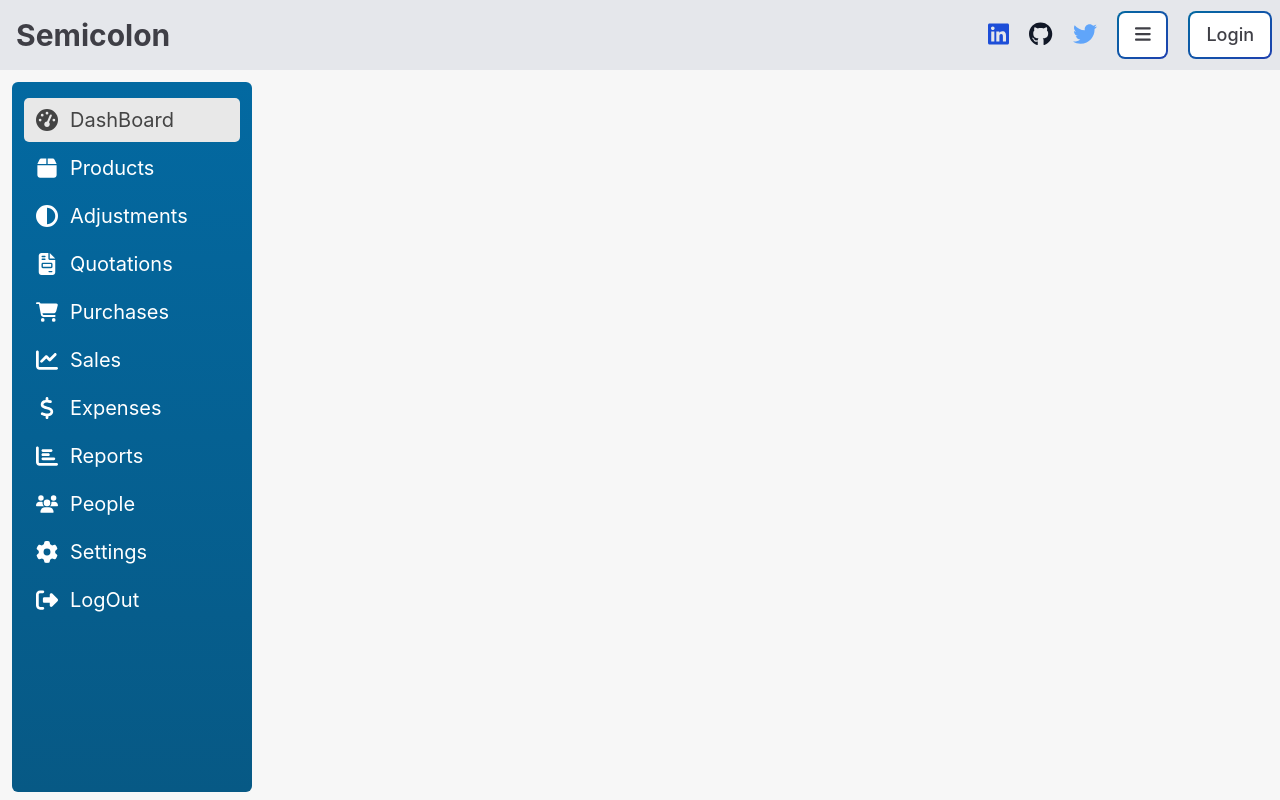
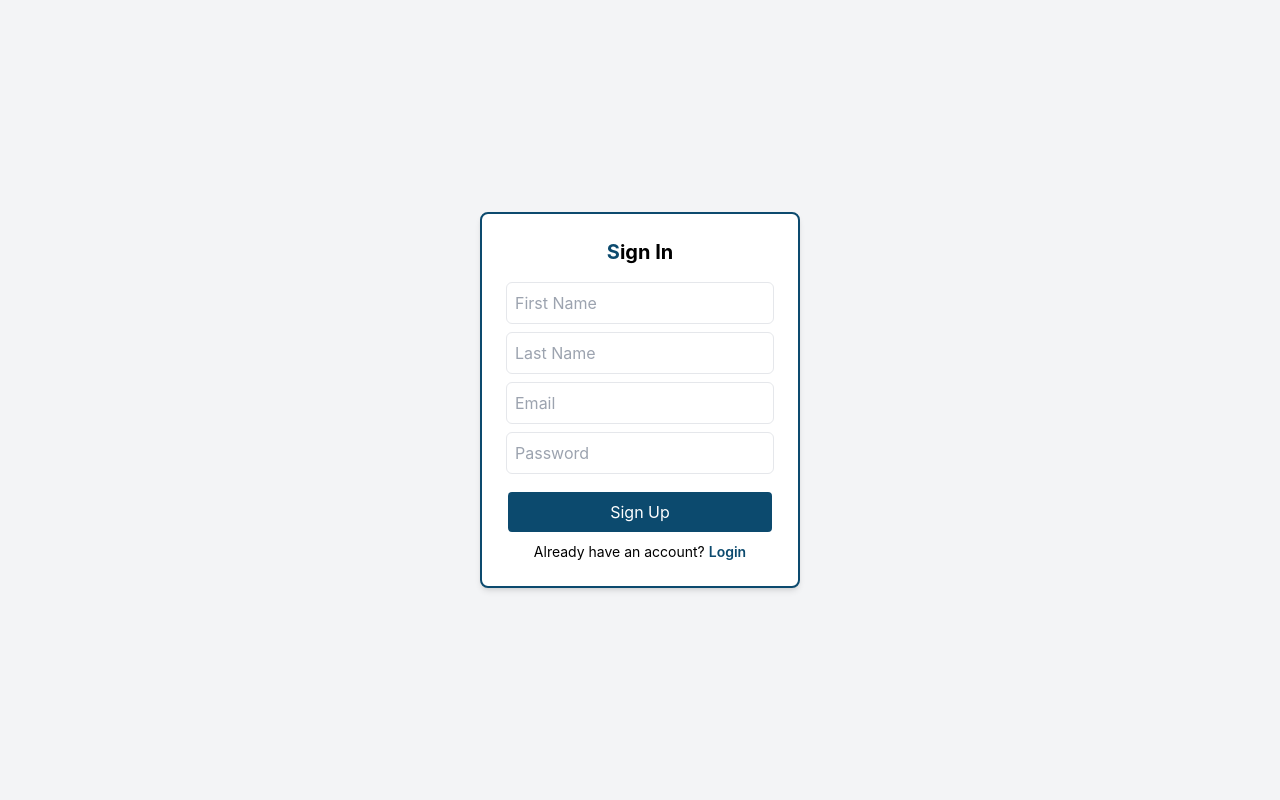
Before and after one commit to KaraniAbdellah/stock_manager_react, a React (Create React App) app in the folder frontend/: page /sign_in in a window 1280 px wide. Before the commit this address had no page. Built offline with nearby package versions, Linux system fonts and the light colour scheme.

Commit message:
add componenet for login and sign in

```diff
--- a/frontend/package.json
+++ b/frontend/package.json
@@ -12,6 +12,7 @@
     "@testing-library/react": "^16.2.0",
     "@testing-library/user-event": "^13.5.0",
     "axios": "^1.7.9",
+    "lucide-react": "^0.475.0",
     "react": "^19.0.0",
     "react-dom": "^19.0.0",
     "react-icons": "^5.5.0",
--- a/frontend/src/App.js
+++ b/frontend/src/App.js
@@ -4,14 +4,25 @@ import Header from './Components/Header';
 import Main from './Components/Main';
 import "./index.css";
 import NavBar from './Components/NavBar';
+import {Routes, Route} from "react-router-dom";
+import Login from './Components/Login';
+import SignIn from './Components/Sign_In';
 
 
 function App() {
   return (
     <div className="App">
-        <Header></Header>
-        <NavBar />
-        <Main></Main>
+        <Routes>
+          <Route path="/" element={
+            <>
+              <Header></Header>
+              <NavBar />
+              <Main></Main>
+            </>
+          }></Route>
+          <Route path='/login' element={<Login></Login>}></Route>
+          <Route path='/sign_in' element={<SignIn></SignIn>}></Route>
+        </Routes>
     </div>
   );
 }
--- a/frontend/src/Components/AddProduct.jsx
+++ b/frontend/src/Components/AddProduct.jsx
@@ -106,6 +106,10 @@ const AddProduct = ({productEdited, editedProductId, Edit_Add_Action, SetEdit_Ad
             const message_ele = document.querySelector(".message");
             message_ele.classList.add("block");
             message_ele.classList.remove("hidden");
+            setTimeout(() => {
+                message_ele.classList.remove("block");
+                message_ele.classList.add("hidden");
+            }, 1000);
         } else {
             console.log("Some Inputs Was Empty");
         }
--- a/frontend/src/Components/Header.jsx
+++ b/frontend/src/Components/Header.jsx
@@ -3,10 +3,10 @@ import { use, useState } from 'react';
 import { FontAwesomeIcon } from '@fortawesome/react-fontawesome';
 import { faLinkedin, faTwitter, faGithub } from '@fortawesome/free-brands-svg-icons';
 import { faBars, faBackward } from '@fortawesome/free-solid-svg-icons';
-
+import {Link} from "react-router-dom";
 
 export default function Header() {
-    const [user_state, setUserSatate] = useState("Login");
+    const [user_state, setUserSatate] = useState("Sign in");
     const [show, setShow] = useState(false);
 
     const handleShowHidden = () => {
@@ -38,11 +38,13 @@ export default function Header() {
                         {show ? <FontAwesomeIcon className='text-lg' icon={faBackward} /> : <FontAwesomeIcon className='text-lg' icon={faBars} />}
                     </span>
                 </button>
-                <button className="relative inline-flex items-center justify-center p-0.5 overflow-hidden text-sm font-medium text-gray-900 rounded-lg group bg-gradient-to-br from-sky-700 to-blue-800 group-hover:from-sky-600 group-hover:to-blue-500 hover:text-white  focus:ring-blue-300 ">
-                    <span className="relative text-lg text-zinc-700 px-4 py-2 hover:text-white transition-all ease-in duration-75 bg-white rounded-md group-hover:bg-transparent">
-                    {user_state}
-                    </span>
-                </button>
+                <Link to="/sign_in">
+                    <button className="relative inline-flex items-center justify-center p-0.5 overflow-hidden text-sm font-medium text-gray-900 rounded-lg group bg-gradient-to-br from-sky-700 to-blue-800 group-hover:from-sky-600 group-hover:to-blue-500 hover:text-white  focus:ring-blue-300 ">
+                        <span className="relative text-lg text-zinc-700 px-4 py-2 hover:text-white transition-all ease-in duration-75 bg-white rounded-md group-hover:bg-transparent">
+                        {user_state}
+                        </span>
+                    </button>
+                </Link>
             </main>
         </header>
     );
--- a/frontend/src/Components/Login.jsx
+++ b/frontend/src/Components/Login.jsx
@@ -1,10 +1,58 @@
-import React from 'react'
+import React, { useState } from 'react';
+import { Link } from "react-router-dom";
 
 export default function Login() {
+  const [inputs, setInputs] = useState({
+    firstName: "",
+    lastName: "",
+    email: "",
+    password: ""
+  });
+
+  const [validation, setValidation] = useState({
+    firstName: "",
+    lastName: "",
+    email: "",
+    password: ""
+  });
+
+  const handleChange = (e) => {
+    setInputs({ ...inputs, [e.target.name]: e.target.value });
+  };
+
+  const handleSubmit = (e) => {
+    let newValidation = {};
+    Object.keys(inputs).forEach(key => {
+      newValidation[key] = inputs[key].trim() === "" ? "InvalidInputs" : "validInputs";
+    });
+    setValidation(newValidation);
+  };
+
   return (
-    <div className='bg-gray-200 second_content ml-3 mt-3 mr-3 p-1 rounded-md w-[80%] h-full'>
-        <h2>Login</h2>
-        <p>Hello</p>
-   </div>
-  )
+    <div className="flex items-center justify-center min-h-screen bg-gray-100">
+      <div className="bg-white p-6 border-2 border-sky-900 border-solid rounded-lg shadow-md w-80">
+        <h2 className="text-xl font-bold text-center mb-4"><span className='text-sky-900'>L</span>ogin</h2>
+        <input
+          type="email"
+          name="email"
+          placeholder="Email"
+          className={`w-full p-2 mb-2 border rounded-md ${validation.email}`}
+          onChange={handleChange}
+        />
+        <input
+          type="password"
+          name="password"
+          placeholder="Password"
+          className={`w-full p-2 mb-4 border rounded-md ${validation.password}`}
+          onChange={handleChange}
+        />
+
+        <Link to="/">
+            <button className="w-full bg-sky-900 text-white border-2 border-white border-solid p-2 rounded-md" onClick={(e) => handleSubmit(e)}>
+            Login
+            </button>
+        </Link>
+      </div>
+    </div>
+  );
 }
--- a/frontend/src/Components/Main.jsx
+++ b/frontend/src/Components/Main.jsx
@@ -32,7 +32,7 @@ function Main() {
                 <Route path='/Reports' element={<Reports></Reports>}></Route>
                 <Route path='/People' element={<People></People>}></Route>
                 <Route path='/Setting' element={<Setting></Setting>}></Route>
-                <Route path='/Login' element={<Login></Login>}></Route>
+                <Route path='/login' element={<Login></Login>}></Route>
             </Routes>
         </div>
     );
--- /dev/null
+++ b/frontend/src/Components/Sign_In.jsx
@@ -0,0 +1,61 @@
+import React, { useState } from 'react';
+import { Link } from "react-router-dom";
+
+export default function SignIn() {
+
+    const handleSubmit = (e) => {
+        let firstName = document.querySelector(".firstName");
+        let lastName = document.querySelector(".lastName");
+        let email = document.querySelector(".email");
+        let password = document.querySelector(".password");
+        const inputs = [firstName, lastName, email, password];
+        inputs.forEach((input) => {
+            if (input.value === "") input.classList.add("InvalidInputs");
+            else input.classList.add("validInputs");
+        });
+    };
+
+    return (
+        <div className="flex items-center justify-center min-h-screen bg-gray-100">
+        <div className="bg-white p-6 border-2 border-sky-900 border-solid rounded-lg shadow-md w-80">
+            <h2 className="text-xl font-bold text-center mb-4"><span className='text-sky-900'>S</span>ign In</h2>
+            <input
+            type="text"
+            name="firstName"
+            placeholder="First Name"
+            className={`w-full firstName p-2 mb-2 border rounded-md`}
+            />
+            <input
+            type="text"
+            name="lastName"
+            placeholder="Last Name"
+            className={`w-full lastName p-2 mb-2 border rounded-md`}
+            />
+            <input
+            type="email"
+            name="email"
+            placeholder="Email"
+            className={`w-full email p-2 mb-2 border rounded-md`}
+            />
+            <input
+            type="password"
+            name="password"
+            placeholder="Password"
+            className={`w-full password p-2 mb-4 border rounded-md`}
+            />
+
+            <Link to="/login">
+                <button className="w-full bg-sky-900 text-white border-2 border-white border-solid p-2 rounded-md" onClick={(e) => handleSubmit(e)}>
+                    Sign Up
+                </button>
+            </Link>
+
+            <Link to="/login">
+            <p className="text-center mt-2 text-sm">
+                Already have an account? <span className="text-sky-900 font-semibold">Login</span>
+            </p>
+            </Link>
+        </div>
+        </div>
+    );
+}
```
Also changed, not shown: 1 other file (tests, documents, lock files or other folders).
